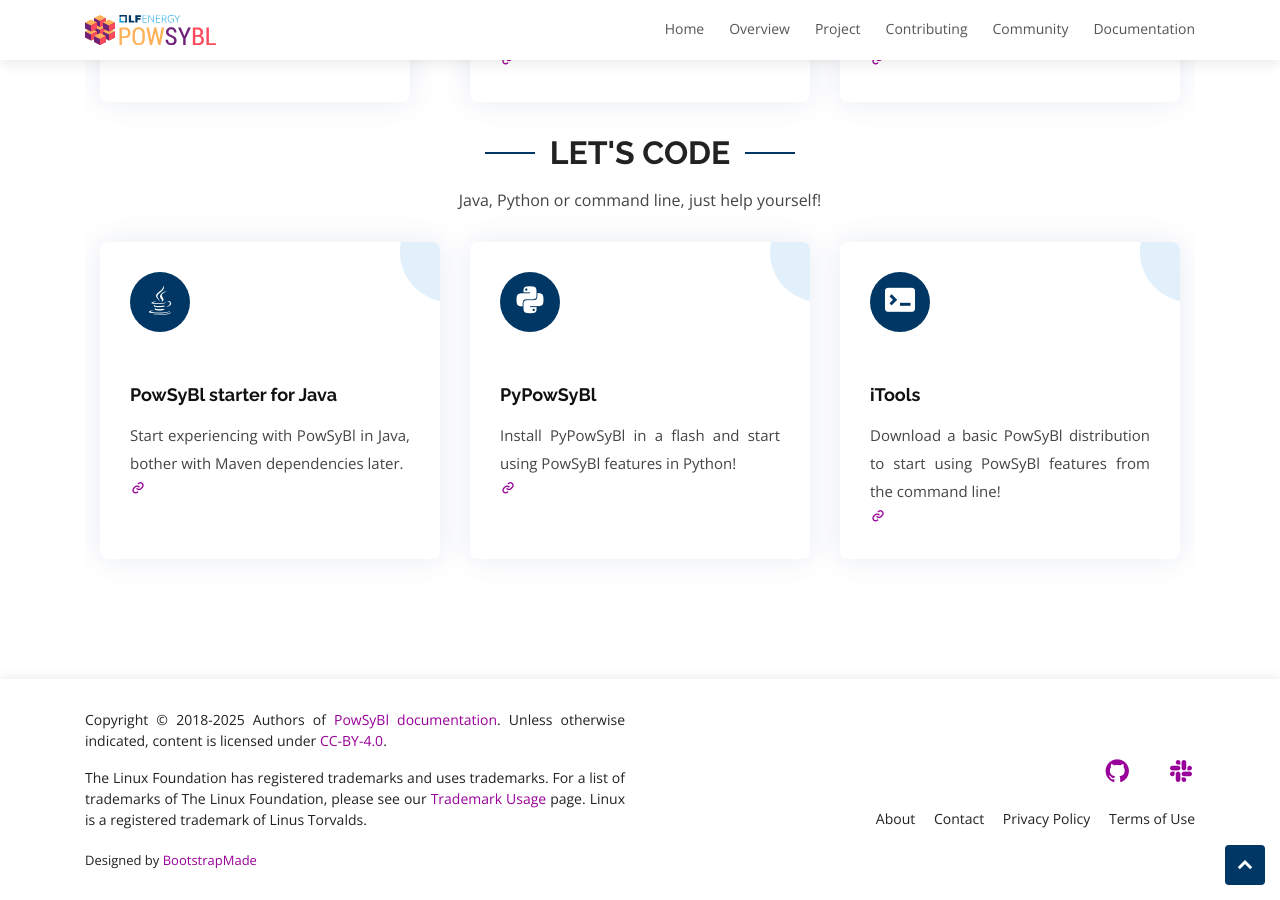
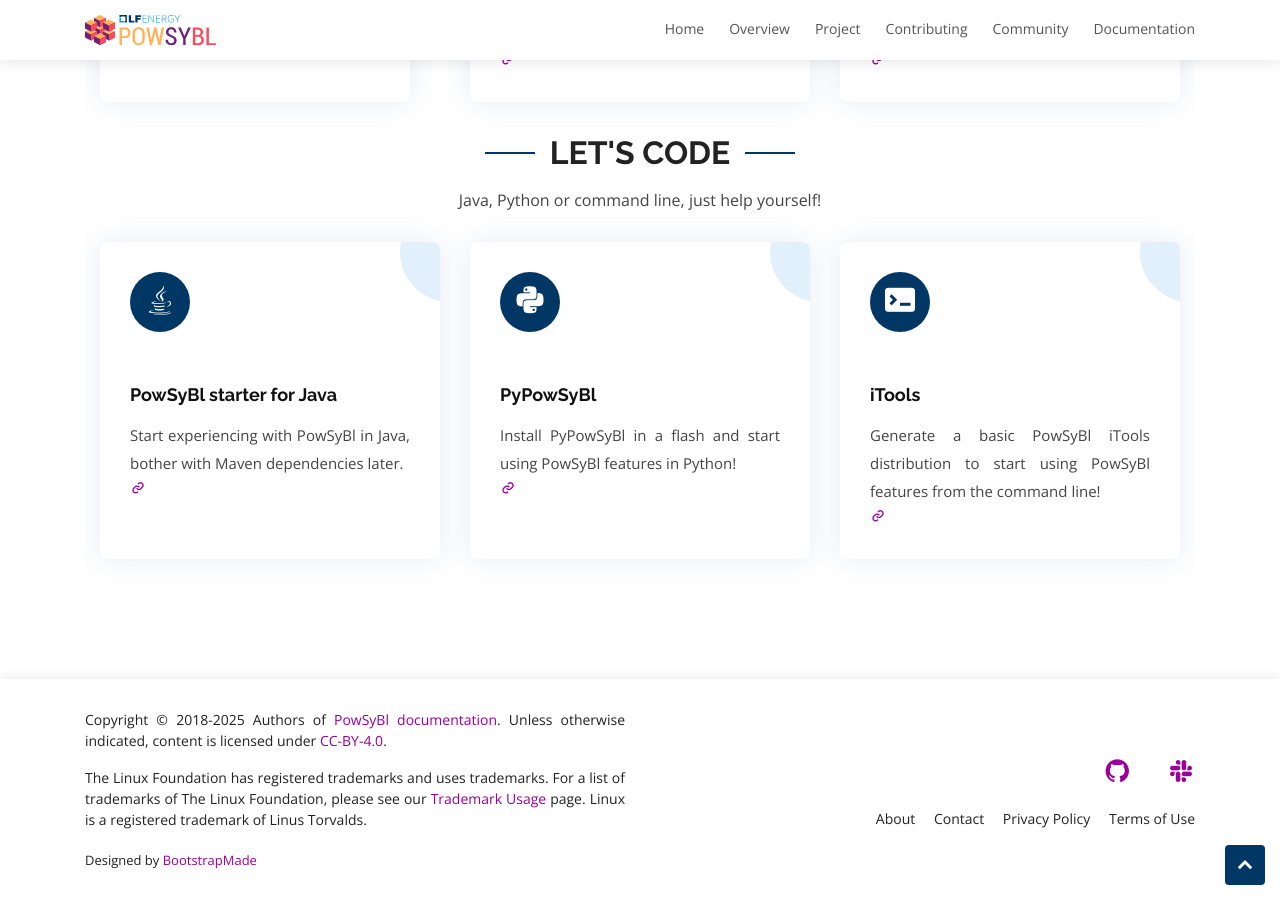
Before and after one commit to powsybl/powsybl.github.io, a Jekyll site: the page built from pages/overview/getting-started.html, in a window 1280 px wide and 900 px high, scrolled down 671 px. Built offline with Jekyll 4.4.1, drawn with Linux system fonts in a browser that asks for light colours.

Commit message:
Fix dead link o iTools documentation
Signed-off-by: CARON Alice <alice.caron@rte-france.com>

```diff
--- a/pages/overview/getting-started.html
+++ b/pages/overview/getting-started.html
@@ -88,14 +88,14 @@
             </div>
             <div class="col-md-4 col-lg-4 d-flex align-items-stretch mb-5 mb-lg-0">
                 <div class="icon-box">
-                    <a href="https://powsybl.readthedocs.io/en/latest/itools/index.html" target="_blank">
+                    <a href="https://powsybl.readthedocs.io/projects/powsybl-core/en/stable/user/itools/index.html" target="_blank">
                         <div class="icon"><i class="bx bxs-terminal"></i></div>
                         <h4 class="title">iTools</h4>
                     </a>
                     <p class="description">
-                        Download a basic PowSyBl distribution to start using PowSyBl features from the command line!
+                        Generate a basic PowSyBl iTools distribution to start using PowSyBl features from the command line!
                     </p>
-                    <a href="https://powsybl.readthedocs.io/en/latest/itools/index.html" title="More Details" target="_blank"><i class="bx bx-link"></i></a>
+                    <a href="https://powsybl.readthedocs.io/projects/powsybl-core/en/stable/user/itools/index.html" title="More Details" target="_blank"><i class="bx bx-link"></i></a>
                 </div>
             </div>
         </div>
```
